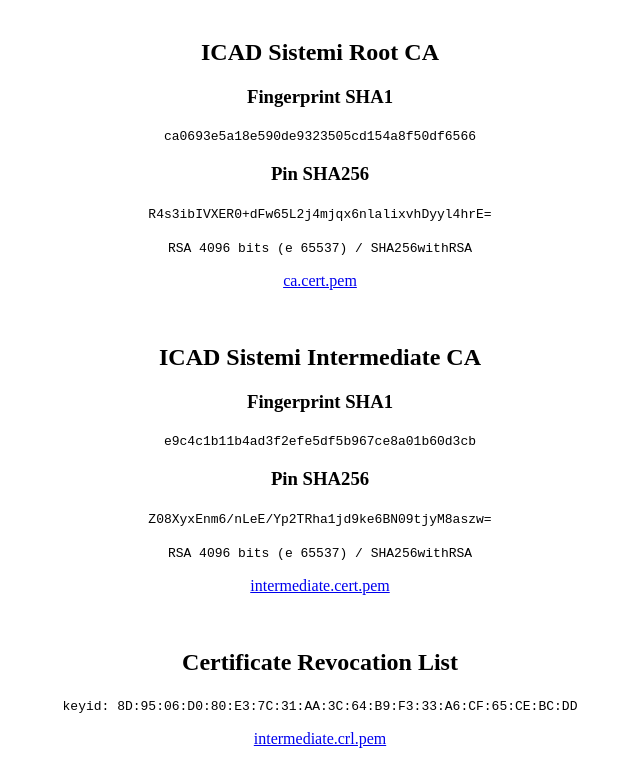
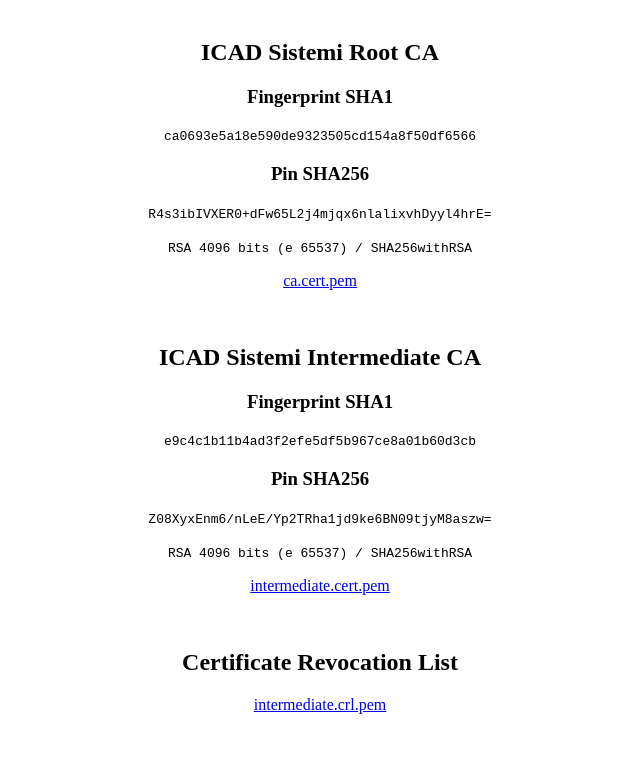
Before and after one commit to icadsistemi/icadsistemi.github.io, a plain HTML site: page index.html in a window 1280 px wide. Shown: the part 79-843 px from the top of the page, without its empty margins (320-960 px from the left). After the commit the page ends 809 px from the top, so only its background shows below. Drawn offline with Linux system fonts and the light colour scheme.

Commit message:
Removed keyid
Removed keyid attribute under CRL on index.html

```diff
--- a/index.html
+++ b/index.html
@@ -44,9 +44,6 @@
 		<br />
 		<h2>Certificate Revocation List</h2>
 		<p>
-			<code>keyid: 8D:95:06:D0:80:E3:7C:31:AA:3C:64:B9:F3:33:A6:CF:65:CE:BC:DD</code>
-		</p>
-		<p>
 			<a href="intermediate.crl.pem">intermediate.crl.pem</a>
 		</p>
 	</body>
```
